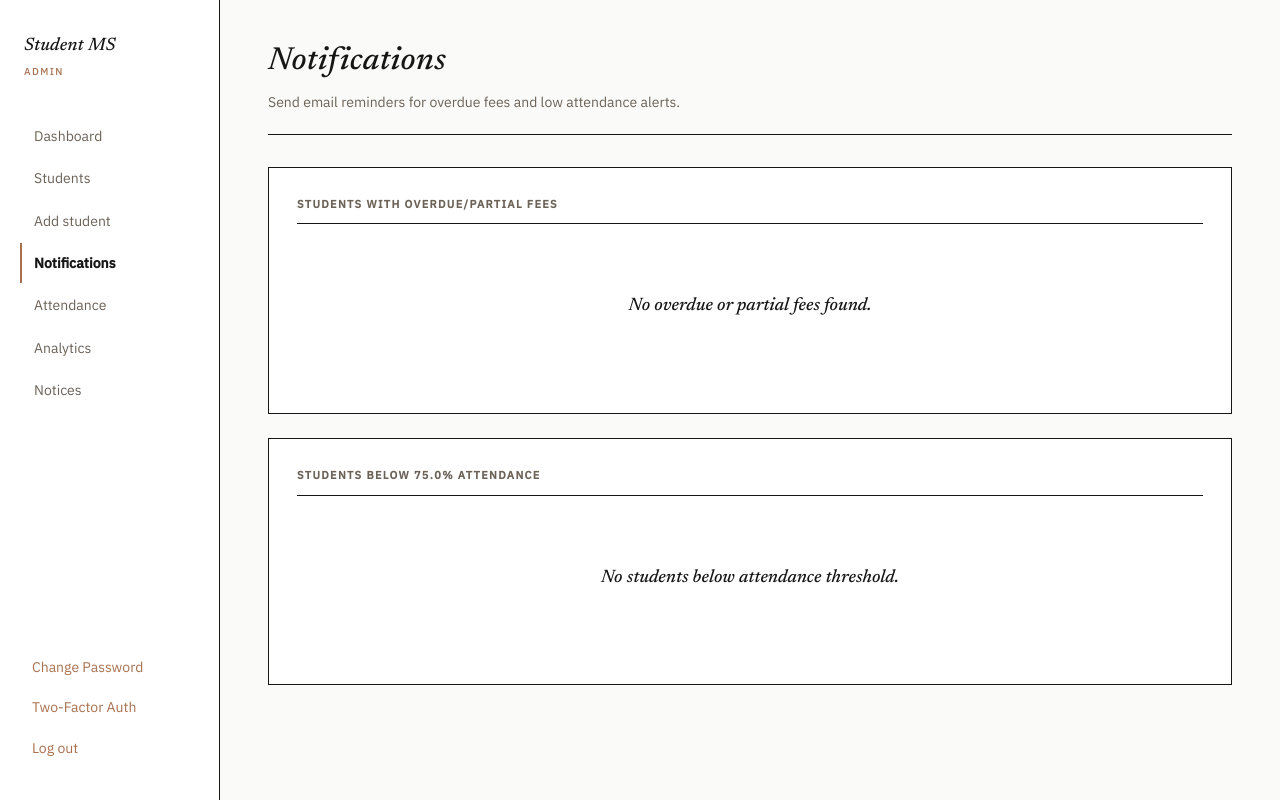
After one commit to sayanawari12/StudentManagement, a Flask app: page /notifications in a window 1280 px wide. The commit adds this page. Run offline with Flask 3, Linux system fonts and the light colour scheme; the visitor is signed in with stand-in values (Sample User, id 1); data comes from the database, SQL or seed files in the repository; data that the repository does not hold is empty; some libraries are stand-ins or nearby versions.

Commit message:
Add admin-triggered email notifications for fee reminders and attendance alerts

```diff
--- a/app.py
+++ b/app.py
@@ -18,10 +18,24 @@ import config
 import database
 from pdf_generator import generate_bonafide_pdf, generate_dashboard_pdf
 from flask_wtf.csrf import CSRFProtect
+from flask_mail import Mail, Message
 
 app = Flask(__name__)
 app.secret_key = config.SECRET_KEY
 csrf = CSRFProtect(app)
+
+app.config["MAIL_SERVER"] = config.MAIL_SERVER
+app.config["MAIL_PORT"] = config.MAIL_PORT
+app.config["MAIL_USE_TLS"] = config.MAIL_USE_TLS
+app.config["MAIL_USERNAME"] = config.MAIL_USERNAME
+app.config["MAIL_PASSWORD"] = config.MAIL_PASSWORD
+app.config["MAIL_DEFAULT_SENDER"] = config.MAIL_DEFAULT_SENDER or config.MAIL_USERNAME or "noreply@institution.edu"
+mail = Mail(app)
+
+
+def _email_configured():
+    """Return True if both MAIL_SERVER and MAIL_USERNAME are configured in app.config."""
+    return bool(app.config.get("MAIL_SERVER")) and bool(app.config.get("MAIL_USERNAME"))
 
 # ---------------------------------------------------------------------------
 # Logging — only configure when not in debug mode; Flask's dev server already
@@ -1284,6 +1298,147 @@ def notice_delete(notice_id):
 
 
 # ---------------------------------------------------------------------------
+# Notifications routes
+# ---------------------------------------------------------------------------
+
+LOW_ATTENDANCE_THRESHOLD = 75.0  # Defined here for easy modification
+
+
+@app.route("/notifications", methods=["GET"])
+@role_required("admin")
+def notifications():
+    try:
+        overdue_fees = database.get_students_with_overdue_fees()
+        for fee in overdue_fees:
+            paid = fee["amount_paid"]
+            due = fee["amount_due"]
+            if paid >= due:
+                fee["status"] = "Paid"
+            elif paid > 0:
+                fee["status"] = "Partial"
+            else:
+                fee["status"] = "Due"
+            fee["remaining"] = due - paid
+    except Error as e:
+        app.logger.warning("DB error fetching overdue fees for notifications: %s", e)
+        flash("Could not load overdue fees.", "error")
+        overdue_fees = []
+
+    try:
+        low_attendance = database.get_students_with_low_attendance(LOW_ATTENDANCE_THRESHOLD)
+    except Error as e:
+        app.logger.warning("DB error fetching low attendance for notifications: %s", e)
+        flash("Could not load low attendance records.", "error")
+        low_attendance = []
+
+    return render_template(
+        "notifications.html",
+        overdue_fees=overdue_fees,
+        low_attendance=low_attendance,
+        low_attendance_threshold=LOW_ATTENDANCE_THRESHOLD,
+        email_configured=_email_configured()
+    )
+
+
+@app.route("/notifications/send-fee-reminders", methods=["POST"])
+@role_required("admin")
+def send_fee_reminders():
+    if not _email_configured():
+        flash("Email is not configured.", "error")
+        return redirect(url_for("notifications"))
+
+    try:
+        overdue_fees = database.get_students_with_overdue_fees()
+    except Error as e:
+        app.logger.warning("DB error fetching overdue fees for reminders: %s", e)
+        flash("Could not load overdue fees to send reminders.", "error")
+        return redirect(url_for("notifications"))
+
+    sent_count = 0
+    fail_count = 0
+
+    for fee in overdue_fees:
+        recipient = fee.get("email")
+        if not recipient:
+            fail_count += 1
+            continue
+
+        try:
+            remaining = fee["amount_due"] - fee["amount_paid"]
+            due_date_str = fee["due_date"].strftime("%d %b %Y") if fee.get("due_date") else "N/A"
+            body = (
+                f"Dear {fee['student_name']},\n\n"
+                f"This is a reminder from {INSTITUTION_NAME} that you have an outstanding fee balance of "
+                f"₹{remaining:.2f} (Due Date: {due_date_str}).\n\n"
+                f"Please clear your dues at the earliest.\n\n"
+                f"Regards,\n"
+                f"{INSTITUTION_NAME}"
+            )
+            msg = Message(
+                subject="Fee Payment Reminder",
+                recipients=[recipient],
+                body=body
+            )
+            mail.send(msg)
+            sent_count += 1
+        except Exception as e:
+            app.logger.warning("Failed to send fee reminder email to %s: %s", recipient, e)
+            fail_count += 1
+
+    flash(f"Sent {sent_count} reminders, {fail_count} failed.", "success" if sent_count > 0 or fail_count == 0 else "error")
+    return redirect(url_for("notifications"))
+
+
+@app.route("/notifications/send-attendance-alerts", methods=["POST"])
+@role_required("admin")
+def send_attendance_alerts():
+    if not _email_configured():
+        flash("Email is not configured.", "error")
+        return redirect(url_for("notifications"))
+
+    try:
+        low_attendance = database.get_students_with_low_attendance(LOW_ATTENDANCE_THRESHOLD)
+    except Error as e:
+        app.logger.warning("DB error fetching low attendance for alerts: %s", e)
+        flash("Could not load low attendance records to send alerts.", "error")
+        return redirect(url_for("notifications"))
+
+    sent_count = 0
+    fail_count = 0
+
+    for student in low_attendance:
+        recipient = student.get("email")
+        if not recipient:
+            fail_count += 1
+            continue
+
+        try:
+            pct = student["percentage"]
+            body = (
+                f"Dear {student['student_name']},\n\n"
+                f"This is an alert from {INSTITUTION_NAME} regarding your attendance.\n"
+                f"Your current overall attendance is {pct:.1f}%, which is below the required threshold of "
+                f"{LOW_ATTENDANCE_THRESHOLD}%.\n\n"
+                f"Please ensure regular attendance in your upcoming classes.\n\n"
+                f"Regards,\n"
+                f"{INSTITUTION_NAME}"
+            )
+            msg = Message(
+                subject="Attendance Alert",
+                recipients=[recipient],
+                body=body
+            )
+            mail.send(msg)
+            sent_count += 1
+        except Exception as e:
+            app.logger.warning("Failed to send attendance alert email to %s: %s", recipient, e)
+            fail_count += 1
+
+    flash(f"Sent {sent_count} reminders, {fail_count} failed.", "success" if sent_count > 0 or fail_count == 0 else "error")
+    return redirect(url_for("notifications"))
+
+
+# ---------------------------------------------------------------------------
 # Error handlers
 # ---------------------------------------------------------------------------
 
--- a/requirements.txt
+++ b/requirements.txt
@@ -6,3 +6,4 @@ reportlab
 gunicorn
 pyotp
 qrcode[pil]
+Flask-Mail
--- a/templates/base.html
+++ b/templates/base.html
@@ -29,6 +29,8 @@
         {% if session.get('role') == 'admin' %}
           <a href="{{ url_for('add_student') }}"
              class="{{ 'active' if request.endpoint == 'add_student' else '' }}">Add student</a>
+          <a href="{{ url_for('notifications') }}"
+             class="{{ 'active' if request.endpoint == 'notifications' else '' }}">Notifications</a>
         {% endif %}
 
         {# Attendance — admin + teacher #}
--- /dev/null
+++ b/templates/notifications.html
@@ -0,0 +1,119 @@
+{% extends "base.html" %}
+{% block title %}Notifications — Student Management System{% endblock %}
+
+{% block content %}
+  <div class="topbar">
+    <div>
+      <h1>Notifications</h1>
+      <p>Send email reminders for overdue fees and low attendance alerts.</p>
+    </div>
+  </div>
+
+  {# Card 1: Overdue Fees #}
+  <div class="card">
+    <h2 class="section-title">Students with overdue/partial fees</h2>
+
+    {% if overdue_fees %}
+      <div class="table-wrap">
+        <table>
+          <thead>
+            <tr>
+              <th>Student Name</th>
+              <th>Email</th>
+              <th>Amount Due</th>
+              <th>Amount Paid</th>
+              <th>Remaining</th>
+              <th>Due Date</th>
+              <th>Status</th>
+            </tr>
+          </thead>
+          <tbody>
+            {% for fee in overdue_fees %}
+              <tr>
+                <td><strong>{{ fee.student_name }}</strong></td>
+                <td>{{ fee.email }}</td>
+                <td>₹{{ "%.2f"|format(fee.amount_due) }}</td>
+                <td>₹{{ "%.2f"|format(fee.amount_paid) }}</td>
+                <td>₹{{ "%.2f"|format(fee.remaining) }}</td>
+                <td>{{ fee.due_date.strftime('%d %b %Y') if fee.due_date else '—' }}</td>
+                <td><span class="badge badge-{{ fee.status|lower }}">{{ fee.status }}</span></td>
+              </tr>
+            {% endfor %}
+          </tbody>
+        </table>
+      </div>
+
+      <div class="form-footer" style="margin-top: 1rem;">
+        <form method="POST" action="{{ url_for('send_fee_reminders') }}" id="form-send-fee-reminders">
+          <input type="hidden" name="csrf_token" value="{{ csrf_token() }}">
+          <button type="submit"
+                  class="btn btn-primary"
+                  id="btn-send-fee-reminders"
+                  {% if not email_configured %}disabled{% endif %}>
+            Send Fee Reminders
+          </button>
+          {% if not email_configured %}
+            <p style="margin-top: 0.5rem; font-size: 0.85rem; color: var(--muted, #888);">
+              Configure MAIL_SERVER and MAIL_USERNAME in .env to enable sending.
+            </p>
+          {% endif %}
+        </form>
+      </div>
+    {% else %}
+      <div class="empty-state">
+        <strong>No overdue or partial fees found.</strong>
+      </div>
+    {% endif %}
+  </div>
+
+  {# Card 2: Low Attendance #}
+  <div class="card" style="margin-top: 1.5rem;">
+    <h2 class="section-title">Students below {{ low_attendance_threshold }}% attendance</h2>
+
+    {% if low_attendance %}
+      <div class="table-wrap">
+        <table>
+          <thead>
+            <tr>
+              <th>Student Name</th>
+              <th>Email</th>
+              <th>Attendance Percentage</th>
+            </tr>
+          </thead>
+          <tbody>
+            {% for student in low_attendance %}
+              <tr>
+                <td><strong>{{ student.student_name }}</strong></td>
+                <td>{{ student.email }}</td>
+                <td>
+                  <span class="badge badge-due">{{ "%.1f"|format(student.percentage) }}%</span>
+                </td>
+              </tr>
+            {% endfor %}
+          </tbody>
+        </table>
+      </div>
+
+      <div class="form-footer" style="margin-top: 1rem;">
+        <form method="POST" action="{{ url_for('send_attendance_alerts') }}" id="form-send-attendance-alerts">
+          <input type="hidden" name="csrf_token" value="{{ csrf_token() }}">
+          <button type="submit"
+                  class="btn btn-primary"
+                  id="btn-send-attendance-alerts"
+                  {% if not email_configured %}disabled{% endif %}>
+            Send Attendance Alerts
+          </button>
+          {% if not email_configured %}
+            <p style="margin-top: 0.5rem; font-size: 0.85rem; color: var(--muted, #888);">
+              Configure MAIL_SERVER and MAIL_USERNAME in .env to enable sending.
+            </p>
+          {% endif %}
+        </form>
+      </div>
+    {% else %}
+      <div class="empty-state">
+        <strong>No students below attendance threshold.</strong>
+      </div>
+    {% endif %}
+  </div>
+{% endblock %}
```
Also changed, not shown: config.py (+8 -0 lines), database.py (+58 -0 lines), tests/test_notifications.py (added, +195 -0 lines), 1 other file.
